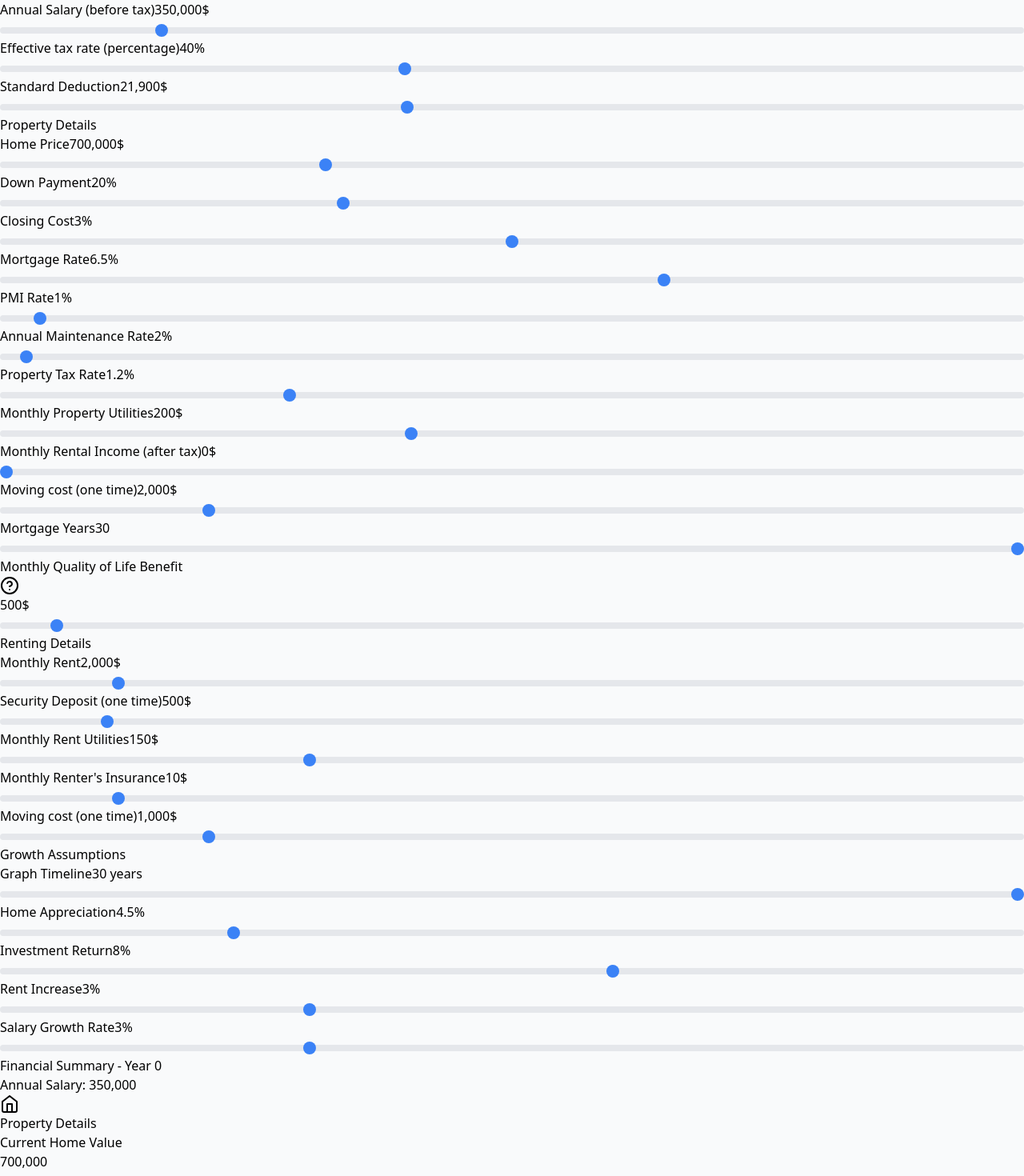
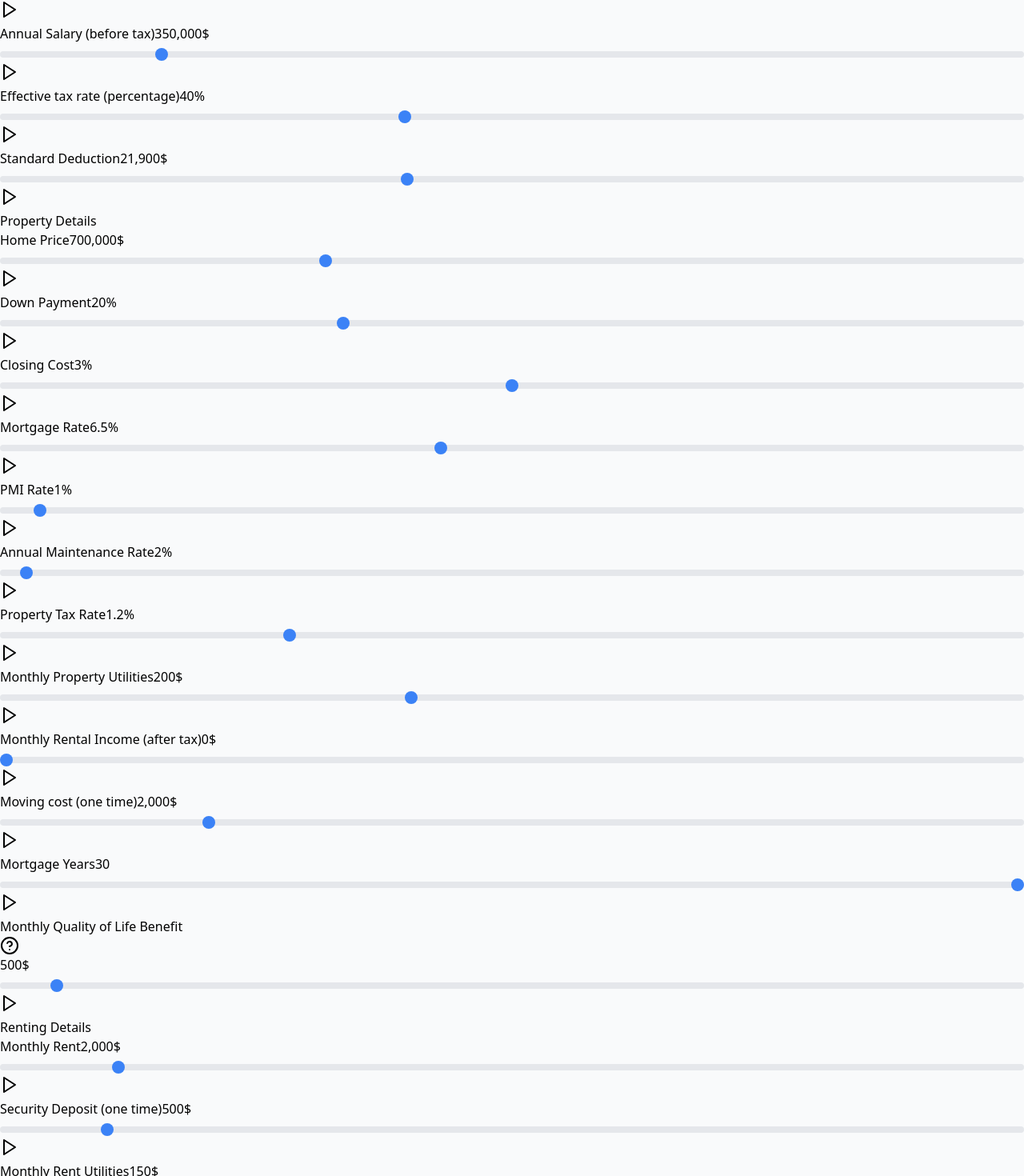
Before and after one commit to MaksimDan/housing-calculator, a React (Vite) app: page / in a window 1280 px wide. Shown: the part 240-1710 px from the top of the page at 80% size. Built offline with nearby package versions, Linux system fonts and the light colour scheme.

Commit message:
add a play button to animate graph

```diff
--- a/src/HousingCalculator.tsx
+++ b/src/HousingCalculator.tsx
@@ -1,4 +1,4 @@
-import React, { useState, useMemo } from "react";
+import React, { useState, useMemo, useRef, useCallback, useEffect } from "react";
 import { HelpCircle } from "lucide-react";
 import { TrendingUp, TrendingDown, Home, DollarSign, Percent } from 'lucide-react';
 import {
@@ -11,6 +11,114 @@ import {
   ResponsiveContainer,
   Legend,
 } from "recharts";
+import { Play, Pause } from 'lucide-react';
+
+const AnimatedInput = ({
+  label,
+  value,
+  onChange,
+  min = 0,
+  max = 100,
+  step = 1,
+  suffix = '',
+  // Add smaller step size for animations
+  animationStep = step / 10,
+  // Animation interval in milliseconds
+  animationInterval = 50
+}) => {
+  const [isPlaying, setIsPlaying] = useState(false);
+  const animationRef = useRef(null);
+
+  const stopAnimation = useCallback(() => {
+    if (animationRef.current) {
+      clearInterval(animationRef.current);
+      animationRef.current = null;
+    }
+    setIsPlaying(false);
+  }, []);
+
+  const animate = useCallback(() => {
+    const nextValue = value + animationStep;
+    if (nextValue > max) {
+      onChange(min);
+      stopAnimation();
+    } else {
+      // Round to avoid floating point precision issues
+      const roundedValue = Math.round(nextValue * 100) / 100;
+      onChange(roundedValue);
+    }
+  }, [value, animationStep, max, min, onChange, stopAnimation]);
+
+  const togglePlay = useCallback(() => {
+    // Always clean up existing interval first
+    if (animationRef.current) {
+      clearInterval(animationRef.current);
+      animationRef.current = null;
+    }
+    setIsPlaying(!isPlaying);
+  }, [isPlaying]);
+
+  // Handle animation interval
+  useEffect(() => {
+    if (isPlaying) {
+      // Clean up any existing interval first
+      if (animationRef.current) {
+        clearInterval(animationRef.current);
+        animationRef.current = null;
+      }
+      // Then start new animation
+      animate(); // Immediate first step
+      animationRef.current = setInterval(animate, animationInterval);
+    }
+    return () => {
+      if (animationRef.current) {
+        clearInterval(animationRef.current);
+        animationRef.current = null;
+      }
+    };
+  }, [isPlaying, animate, animationInterval]);
+
+  // Stop animation when reaching max value
+  useEffect(() => {
+    if (value >= max && isPlaying) {
+      stopAnimation();
+      onChange(min);
+    }
+  }, [value, max, min, isPlaying, onChange, stopAnimation]);
+
+  return (
+    <div className="flex flex-col gap-2">
+      <div className="flex justify-between items-center">
+        <span className="text-sm font-medium text-gray-700">{label}</span>
+        <span className="text-sm text-gray-600">
+          {value.toLocaleString()}{suffix}
+        </span>
+      </div>
+      <div className="flex items-center gap-4">
+        <input
+          type="range"
+          value={value}
+          onChange={(e) => onChange(Number(e.target.value))}
+          min={min}
+          max={max}
+          step={step}
+          className="w-full h-2 bg-gray-200 rounded-lg appearance-none cursor-pointer"
+        />
+        <button
+          onClick={togglePlay}
+          className="rounded p-2 text-gray-300 hover:bg-gray-100 hover:text-gray-600 transition-all duration-200 ease-in-out"
+        >
+          {isPlaying ? (
+            <Pause className="h-4 w-4" />
+          ) : (
+            <Play className="h-4 w-4" />
+          )}
+        </button>
+      </div>
+    </div>
+  );
+};
+
 
 const AffordabilityCheck = ({ projectionData }) => {
   if (!projectionData) return null;
@@ -562,7 +670,7 @@ const HousingCalculator = () => {
           {/* Financial Parameters Card */}
           <div className="bg-white rounded-lg shadow-sm border border-gray-200 p-6">
             <h2 className="text-lg font-medium mb-4">Financial Parameters</h2>
-            <Input
+            <AnimatedInput
               label="Initial Investment Portfolio"
               value={initialInvestment}
               onChange={setInitialInvestment}
@@ -571,7 +679,7 @@ const HousingCalculator = () => {
               step={10000}
               suffix="$"
             />
-            <Input
+            <AnimatedInput
               label="Annual Salary (before tax)"
               value={annualSalaryBeforeTax}
               onChange={setAnnualSalaryBeforeTax}
@@ -580,7 +688,7 @@ const HousingCalculator = () => {
               step={10000}
               suffix="$"
             />
-            <Input
+            <AnimatedInput
               label="Effective tax rate (percentage)"
               value={effectiveTaxRate}
               onChange={setEffectiveTaxRate}
@@ -589,7 +697,7 @@ const HousingCalculator = () => {
               step={1}
               suffix="%"
             />
-            <Input
+            <AnimatedInput
               label="Standard Deduction"
               value={standardDeduction}
               onChange={setStandardDeduction}
@@ -605,7 +713,7 @@ const HousingCalculator = () => {
             <h2 className="text-lg font-medium mb-4">Property Details</h2>
 
             {/* Purchase Related */}
-            <Input
+            <AnimatedInput
               label="Home Price"
               value={homePrice}
               onChange={setHomePrice}
@@ -614,16 +722,16 @@ const HousingCalculator = () => {
               step={10000}
               suffix="$"
             />
-            <Input
+            <AnimatedInput
               label="Down Payment"
               value={downPaymentPercent}
               onChange={setDownPaymentPercent}
               min={5}
               max={50}
-              step={1}
+              step={.1}
               suffix="%"
             />
-            <Input
+            <AnimatedInput
               label="Closing Cost"
               value={closingCostPercent}
               onChange={setClosingCostPercent}
@@ -634,16 +742,16 @@ const HousingCalculator = () => {
             />
 
             {/* Monthly Costs */}
-            <Input
+            <AnimatedInput
               label="Mortgage Rate"
               value={mortgageRate}
               onChange={setMortgageRate}
-              min={0}
-              max={10}
+              min={.1}
+              max={15}
               step={0.1}
               suffix="%"
             />
-            <Input
+            <AnimatedInput
               label="PMI Rate"
               value={PMIRate}
               onChange={setPMIRate}
@@ -652,7 +760,7 @@ const HousingCalculator = () => {
               step={.5}
               suffix="%"
             />
-            <Input
+            <AnimatedInput
               label="Annual Maintenance Rate"
               value={annualMaintainanceRate}
               onChange={setAnnualMaintainanceRate}
@@ -661,7 +769,7 @@ const HousingCalculator = () => {
               step={1}
               suffix="%"
             />
-            <Input
+            <AnimatedInput
               label="Property Tax Rate"
               value={propertyTaxRate}
               onChange={setPropertyTaxRate}
@@ -670,7 +778,7 @@ const HousingCalculator = () => {
               step={0.1}
               suffix="%"
             />
-            <Input
+            <AnimatedInput
               label="Monthly Property Utilities"
               value={monthlyPropertyUtilities}
               onChange={setMonthlyPropertyUtilities}
@@ -680,7 +788,7 @@ const HousingCalculator = () => {
               suffix="$"
             />
             {/* New Rental Income Input */}
-            <Input
+            <AnimatedInput
               label="Monthly Rental Income (after tax)"
               value={monthlyRentalIncome}
               onChange={setMonthlyRentalIncome}
@@ -690,7 +798,7 @@ const HousingCalculator = () => {
               suffix="$"
             />
             {/* Moving cost */}
-            <Input
+            <AnimatedInput
               label="Moving cost (one time)"
               value={movingCostBuying}
               onChange={setMovingCostBuying}
@@ -699,7 +807,7 @@ const HousingCalculator = () => {
               step={100}
               suffix="$"
             />
-            <Input
+            <AnimatedInput
               label="Mortgage Years"
               value={mortgageYears}
               onChange={setMortgageYears}
@@ -708,7 +816,7 @@ const HousingCalculator = () => {
               step={1}
               suffix=""
             />
-            <Input
+            <AnimatedInput
               label={
                 <div className="flex items-center gap-1">
                   Monthly Quality of Life Benefit
@@ -732,7 +840,7 @@ const HousingCalculator = () => {
           {/* Renting Details Card */}
           <div className="bg-white rounded-lg shadow-sm border border-gray-200 p-6">
             <h2 className="text-lg font-medium mb-4">Renting Details</h2>
-            <Input
+            <AnimatedInput
               label="Monthly Rent"
               value={monthlyRent}
               onChange={setMonthlyRent}
@@ -741,7 +849,7 @@ const HousingCalculator = () => {
               step={100}
               suffix="$"
             />
-            <Input
+            <AnimatedInput
               label="Security Deposit (one time)"
               value={rentDeposit}
               onChange={setRentDeposit}
@@ -750,7 +858,7 @@ const HousingCalculator = () => {
               step={100}
               suffix="$"
             />
-            <Input
+            <AnimatedInput
               label="Monthly Rent Utilities"
               value={monthlyRentUtilities}
               onChange={setMonthlyRentUtilities}
@@ -759,7 +867,7 @@ const HousingCalculator = () => {
               step={10}
               suffix="$"
             />
-            <Input
+            <AnimatedInput
               label="Monthly Renter's Insurance"
               value={monthlyRenterInsurance}
               onChange={setMonthlyRenterInsurance}
@@ -768,7 +876,7 @@ const HousingCalculator = () => {
               step={1}
               suffix="$"
             />
-            <Input
+            <AnimatedInput
               label="Moving cost (one time)"
               value={movingCostRenting}
               onChange={setMovingCostRenting}
@@ -784,7 +892,7 @@ const HousingCalculator = () => {
             <h2 className="text-lg font-medium mb-4">Growth Assumptions</h2>
 
             {/* Timeline */}
-            <Input
+            <AnimatedInput
               label="Graph Timeline"
               value={xAxisYears}
               onChange={setXAxisYears}
@@ -795,7 +903,7 @@ const HousingCalculator = () => {
             />
 
             {/* Asset Growth */}
-            <Input
+            <AnimatedInput
               label="Home Appreciation"
               value={homeAppreciation}
               onChange={setHomeAppreciation}
@@ -804,7 +912,7 @@ const HousingCalculator = () => {
               step={0.1}
               suffix="%"
             />
-            <Input
+            <AnimatedInput
               label="Investment Return"
               value={investmentReturn}
               onChange={setInvestmentReturn}
@@ -815,7 +923,7 @@ const HousingCalculator = () => {
             />
 
             {/* Cost Increases */}
-            <Input
+            <AnimatedInput
               label="Rent Increase"
               value={rentIncrease}
               onChange={setRentIncrease}
@@ -824,7 +932,7 @@ const HousingCalculator = () => {
               step={0.5}
               suffix="%"
             />
-            <Input
+            <AnimatedInput
               label="Salary Growth Rate"
               value={salaryGrowthRate}
               onChange={setSalaryGrowthRate}
```
